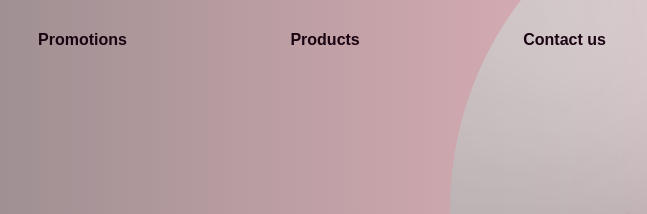
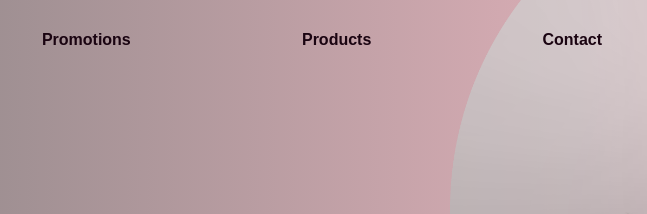
Before and after one commit to Azemchap/Laptop-Project, a plain HTML site: page index.html in a window 1280 px wide. Shown: the top 214 px of the page, 318-965 px from the left. Drawn offline with Linux system fonts and the light colour scheme; a script that the page names is missing.

Commit message:
First  Repo

```diff
--- a/index.html
+++ b/index.html
@@ -20,7 +20,7 @@
             <ul class="nav-links">
                 <li><a class="nav-link" href="#">Promotions</a></li>
                 <li><a class="nav-link" href="#">Products</a></li>
-                <li><a class="nav-link" href="#">Contact us</a></li>
+                <li><a class="nav-link" href="#">Contact</a></li>
             </ul>
         </nav>
 
```
